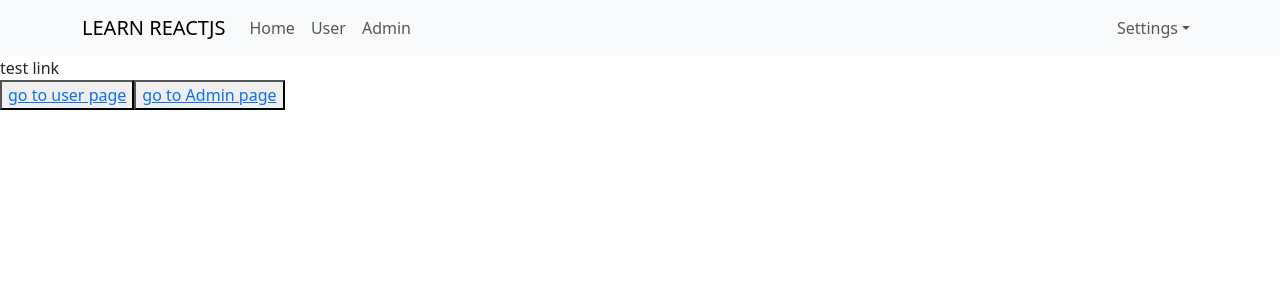
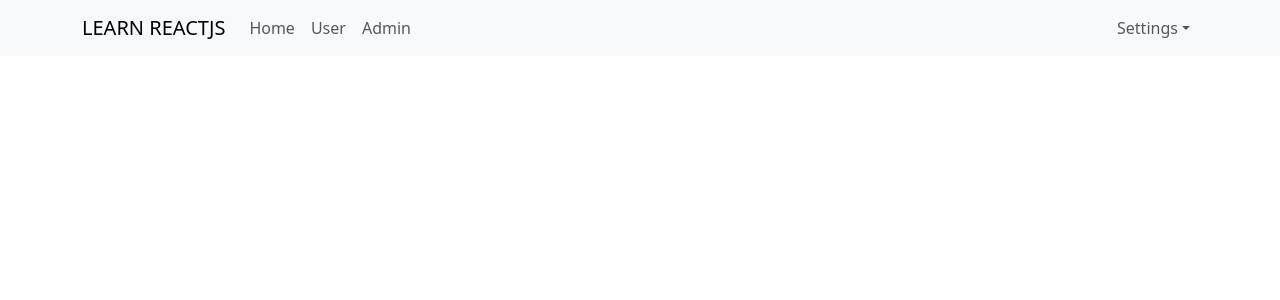
Before and after one commit to ankt212/learn-reactjs, a React (Create React App) app in the folder demo/: page / in a window 1280 px wide. Shown: the top 300 px of the page. Built offline with nearby package versions, Linux system fonts and the light colour scheme.

Commit message:
update nested routes

```diff
--- a/demo/src/App.js
+++ b/demo/src/App.js
@@ -1,19 +1,18 @@
 import "./App.scss";
 import Header from "./components/Header/Header";
-import { Link } from "react-router-dom";
+import { Outlet, Link } from "react-router-dom";
 
 const App = () => {
   return (
     <div className="app-container">
-      <Header />
-      <div>test link</div>
-      <div>
-        <button>
-          <Link to="/users">go to user page</Link>
-        </button>
-        <button>
-          <Link to="/admins">go to Admin page</Link>
-        </button>
+      <div className="header-container">
+        <Header />
+      </div>
+      <div className="main-container">
+        <div className="sidenav-container"></div>
+        <div className="app-content">
+          <Outlet />
+        </div>
       </div>
     </div>
   );
--- a/demo/src/index.js
+++ b/demo/src/index.js
@@ -15,9 +15,10 @@
     {/* <React.StrictMode> */}
     <BrowserRouter>
       <Routes>
-        <Route path="/" element={<App />} />
-        <Route path="users" element={<User />} />
-        <Route path="admins" element={<Admin />} />
+        <Route path="/" element={<App />}>
+          <Route path="users" element={<User />} />
+          <Route path="admins" element={<Admin />} />
+        </Route>
       </Routes>
     </BrowserRouter>
 
```
